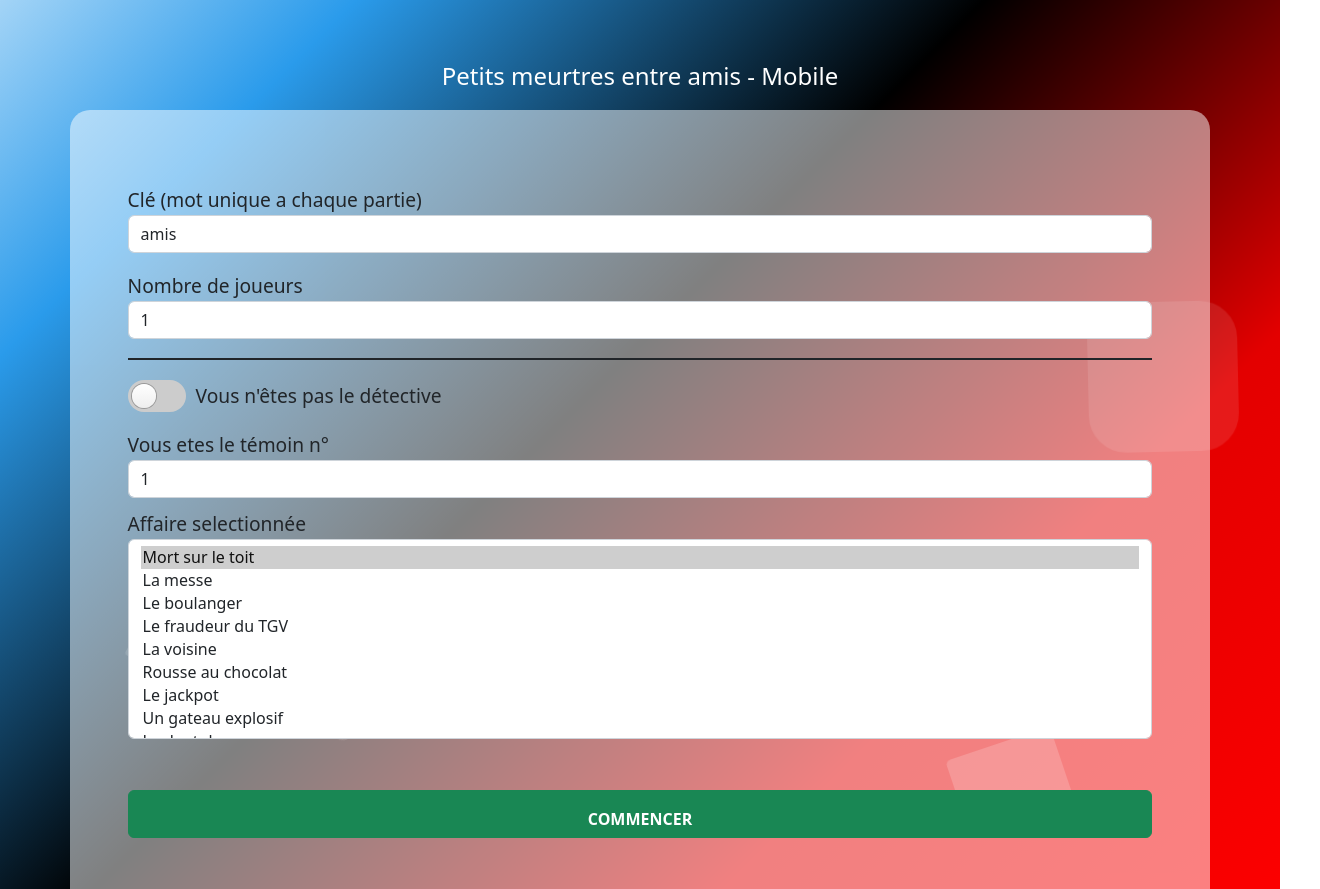
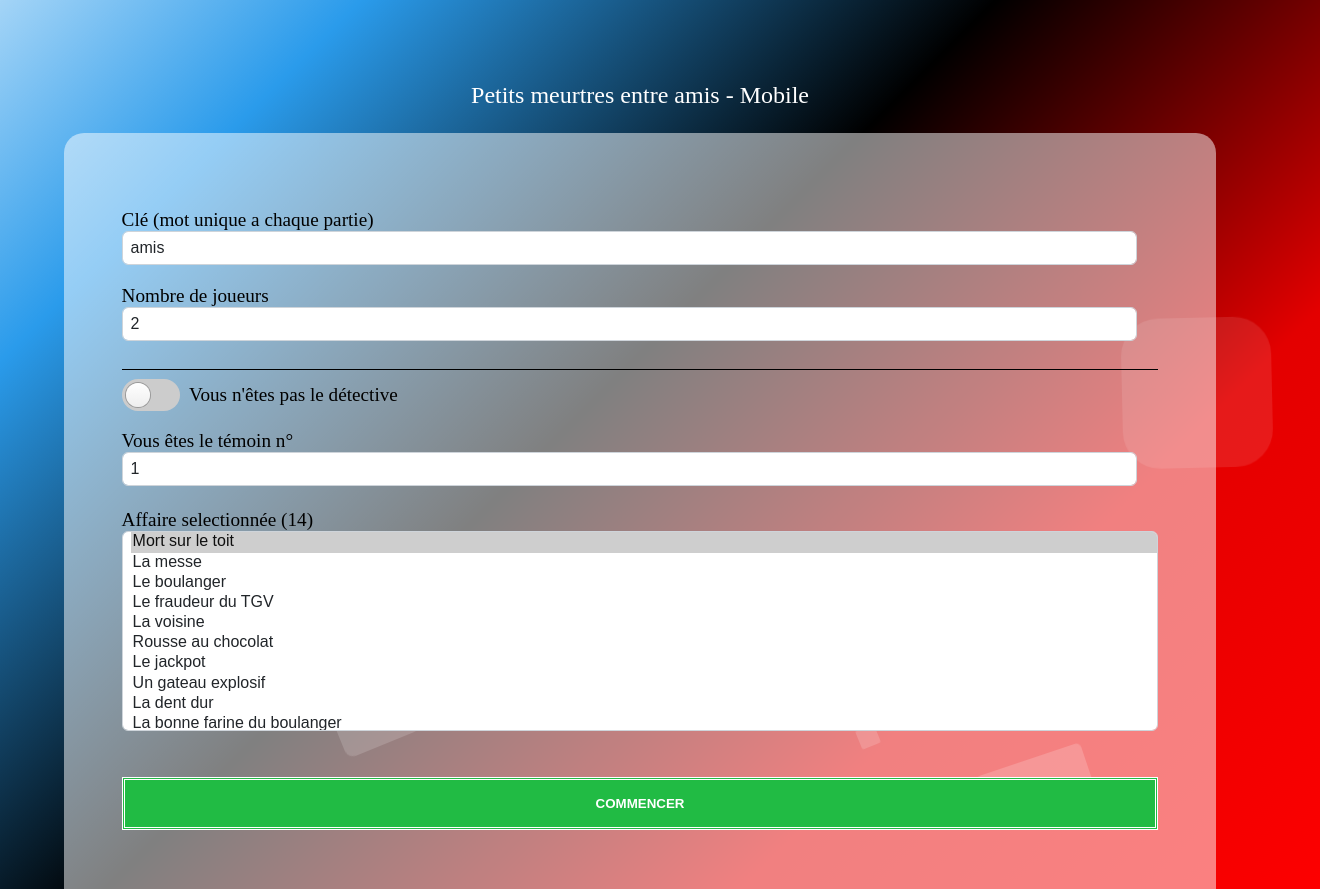
Before and after one commit to Skronak/react-mobileApp, a React (Create React App) app: page / in a window 1280 px wide. Shown: the top 889 px of the page, 1320 px wide, since content can reach past the window. Built offline with nearby package versions, Linux system fonts and the light colour scheme.

Commit message:
removing boostrap

```diff
--- a/src/App.js
+++ b/src/App.js
@@ -3,7 +3,7 @@ import BoardSuspect from './components/board/BoardSuspect.js';
 import BoardInspector from './components/board/BoardInspector.js';
 import Board from './components/board/Board.js';
 import data from './data.json';
-import './bootstrap.min.css';
+//import './bootstrap.min.css';
 import './app.css';
 import seedrandom from 'seedrandom';
 import detective from "./img/avatar-detective.png";
@@ -103,12 +103,12 @@ export default function App() {
                         </div>
                         <div className={"bloc"}>
                             <div>Nombre de joueurs</div>
-                            <input type="number" className="form-control" onChange={e => setNbPlayers(e.target.value)}
+                            <input type="number" className="form-control" onChange={e => setNbPlayers(e.target.value-1)}
                                    min='0'
-                                   value={nbPlayers}/>
+                                   value={nbPlayers+1}/>
                         </div>
                         <div className={"bloc"}>
-                            <div className="table-group-divider"></div>
+                            <div className="divider"></div>
                         </div>
                         <div className={"bloc"}>
                             <label className="toggle">
@@ -120,14 +120,14 @@ export default function App() {
                         </div>
                         <div className={"bloc"}>
                             <div id="collapse" className={isDetective ? "hide" : "show"}>
-                                <div>Vous etes le témoin n°</div>
+                                <div>Vous êtes le témoin n°</div>
                                 <input type="number" disabled={isDetective} className="form-control"
                                        onChange={e => setIdPlayer(+e.target.value > +nbPlayers ? nbPlayers : e.target.value)}
                                        min='0' value={idPlayer}/>
                             </div>
                         </div>
                         <div className={"bloc"}>
-                            <div>Affaire selectionnée</div>
+                            <div>Affaire selectionnée ({[...cases.keys()].length})</div>
                             <select id='caseId' className="form-select" name="case" size={5} value={selectedCase}
                                     onChange={(e => setSelectedCase(e.target.value))}>
                                 {[...cases.keys()].map(e => <option value={e}>{e}</option>)}
--- a/src/app.css
+++ b/src/app.css
@@ -23,9 +23,19 @@ body {
 }
 
 #start-button, #end-button {
+    width: 100%;
+    padding: 0;
+    height: 4em;
     margin-top: 2em;
     text-transform: uppercase;
-    font-weight: bold;
+    color: white;
+    background-color: #21bb44;
+    font-weight: 700;
+    border: double;
+}
+
+#end-button {
+    background-color: #084298;
 }
 
 @keyframes gradient {
@@ -48,11 +58,6 @@ body {
     color: white;
 }
 
-#start-button, #end-button{
-    width: 100%;
-    padding-top: 1em;
-}
-
 .bloc {
     padding-top: 1em;
 }
@@ -67,6 +72,7 @@ body {
     font-size: 1.2em;
 }
 .case-context {
+    box-shadow: 0 4px 8px 0 rgb(0 0 0 / 20%);
     padding: 5% 0% 5% 0%;
     margin-top: 1em;
 }
@@ -96,11 +102,6 @@ body {
 .list-group {
     --bs-list-group-active-bg: #2b2b2b;
     border-color: white;
-}
-
-.suspects-scroll {
-    height: 60vh;
-    overflow-y: scroll;
 }
 
 list-group-item {
@@ -206,3 +207,80 @@ img{
     font-size: 2.5em;
     text-align: center;
 }
+
+.suspects-bloc {
+    box-shadow: 0 4px 8px 0 rgb(0 0 0 / 20%);
+    margin-bottom: 5%;
+    text-align: center;
+    background-color: #f1f1f1;
+    list-style-type: none;
+}
+
+.suspects-scroll {
+    height: 50vh;
+    overflow-y: scroll;
+    padding-inline-start: 0px;
+    box-shadow: 0 4px 8px 0 rgb(0 0 0 / 20%);
+/*    background-color: black;
+    border: solid white;*/
+}
+.suspects-role {
+    background-color: lightgrey;
+}
+
+.form-control {
+    display: block;
+    width: 97%;
+    height: 2em;
+    padding: 0 0 0 .5rem;
+    font-size: 1rem;
+    color: #212529;
+    background-color: #fff;
+    background-clip: padding-box;
+    border: 1px solid #ced4da;
+    appearance: none;
+    border-radius: 0.375rem;
+    transition: border-color .15s ease-in-out,box-shadow .15s
+}
+
+.divider{
+    width: 90%;
+    height: .5em;
+    border-bottom: 1px solid black;
+    position: absolute;
+}
+
+.form-select {
+    display: block;
+    width: 100%;
+    padding-left: 0.5em;
+    -moz-padding-start: calc(0.75rem - 3px);
+    font-size: 1rem;
+    font-weight: 400;
+    line-height: 1.5;
+    color: #212529;
+    background-color: #fff;
+    background-repeat: no-repeat;
+    background-position: right 0.75rem center;
+    background-size: 16px 12px;
+    border: 1px solid #ced4da;
+    border-radius: 0.375rem;
+    transition: border-color .15s ease-in-out,box-shadow .15s ease-in-out;
+    appearance: none;
+}
+
+.case-words {
+    box-shadow: 0 4px 8px 0 rgb(0 0 0 / 20%);
+    margin: 5%;
+    text-align: center;
+    list-style-type: none;
+}
+
+.list-group-item .active {
+    font-weight: 600;
+}
+
+.list-group-interrogatoire{
+    font-size: 2em;
+    position: absolute;
+}
--- a/src/components/board/BoardInspector.js
+++ b/src/components/board/BoardInspector.js
@@ -6,12 +6,12 @@ function BoardInspector(props) {
     return (
         <div>
             <div className={"case-context"}>{data.label}</div>
-            <div>Suspects</div>
-            <ul className="list-group suspects-scroll">
+            <div className={'case-role'}>{nbPlayers} Suspects</div>
+            <ul className="suspects-scroll">
                 {[...Array(+nbPlayers)].map((k, i) => (
-                    <div className={"bloc"}>
+                    <div className={"suspects-bloc"}>
                         <li key={i} className="list-group-item item">
-                            <div>{data.suspects[i].role}</div>
+                            <div className={'suspects-role'}>{data.suspects[i].role}</div>
                             <div>{data.suspects[i].context}</div>
                         </li>
                     </div>
--- a/src/components/board/BoardSuspect.js
+++ b/src/components/board/BoardSuspect.js
@@ -10,16 +10,16 @@ function BoardSuspect(props) {
             <div className={"case-context"}>{data.label}</div>
             <div className="case-role">Role {role}</div>
             <div className={"bloc"}>
-                <ul className="list-group">
-                    <li className="list-group-item active">Premier Interrogatoire</li>
+                <ul className="case-words">
+                    <li className="list-group-interrogatoire">I</li>
                     {[0, 1, 2].map(word => (
                         <li key={word} className="list-group-item">{words[word]}</li>
                     ))}
                 </ul>
             </div>
             <div className={"bloc"}>
-                <ul className="list-group">
-                    <li className="list-group-item active">Second Interrogatoire</li>
+                <ul className="case-words">
+                    <li className="list-group-interrogatoire">II</li>
                     {[3, 4, 5].map(word => (
                         <li key={word} className="list-group-item">{words[word]}</li>
                     ))}
```
